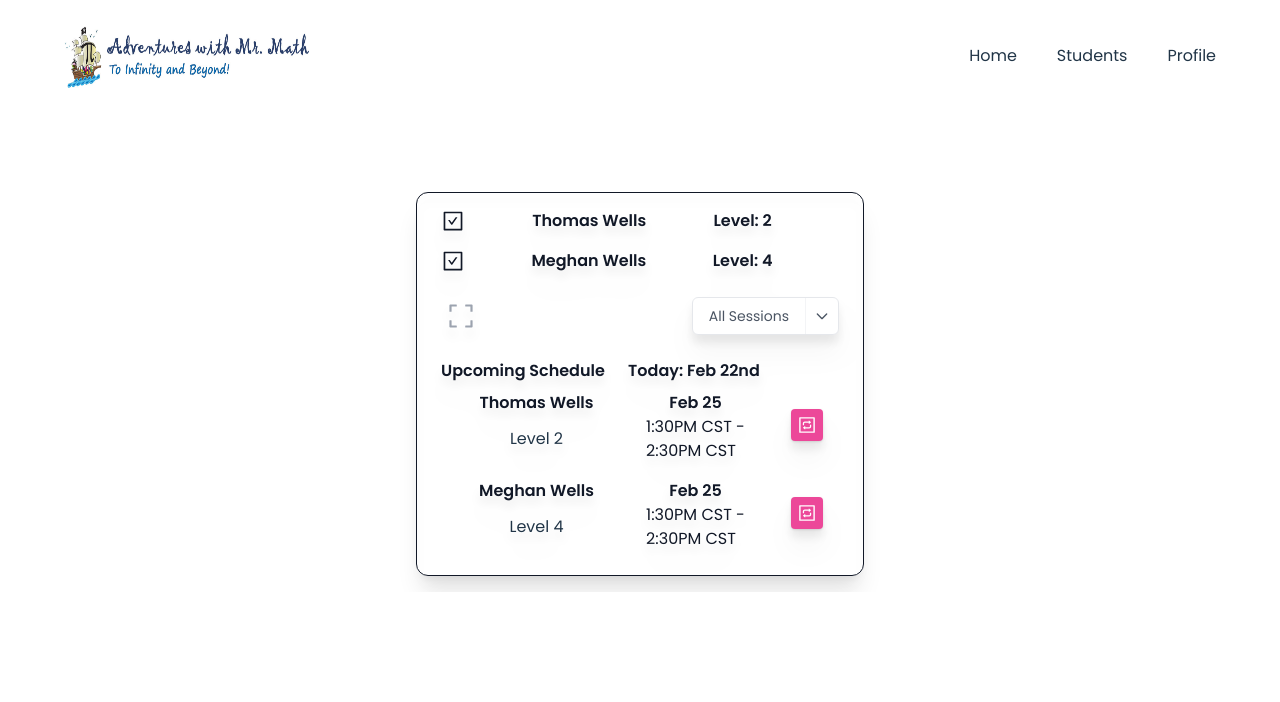
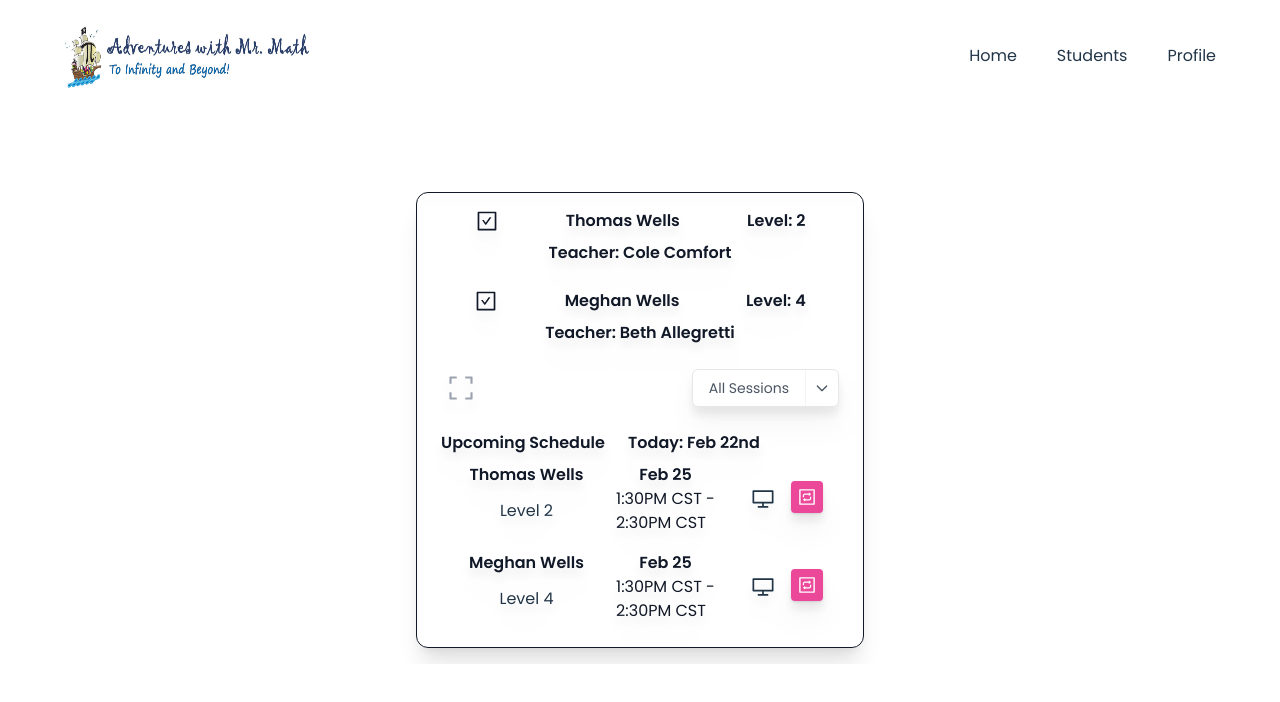
Before and after one commit to dane-dalton/schedule-demo, a React (Vite) app: page / in a window 1280 px wide. Shown: the top 702 px of the page. Built offline with nearby package versions, Linux system fonts and the light colour scheme.

Commit message:
Add MUI Tooltips, add icons indicating virtual vs in person location type, add students teacher

```diff
--- a/package.json
+++ b/package.json
@@ -9,6 +9,9 @@
     "preview": "vite preview"
   },
   "dependencies": {
+    "@emotion/react": "^11.10.6",
+    "@emotion/styled": "^11.10.6",
+    "@mui/material": "^5.11.13",
     "date-fns": "^2.29.3",
     "react": "^18.2.0",
     "react-dom": "^18.2.0",
--- a/src/components/Calendar.jsx
+++ b/src/components/Calendar.jsx
@@ -75,7 +75,7 @@ function Calendar({ students, toggleList, sessionFilterLogic }) {
       {toggleList ? (
         <div>
           {/* Calendar View */}
-          <div className='md:pr-14'>
+          <div>
             <div className='flex items-center'>
               <h2 className='flex-auto font-semibold text-gray-900'>
                 {format(firstDayCurrentMonth, 'MMMM yyyy')}
@@ -157,11 +157,11 @@ function Calendar({ students, toggleList, sessionFilterLogic }) {
               ))}
             </div>
           </div>
-          <section className='mt-12 md:mt-0 md:pl-14'>
+          <section className='mt-12 md:mt-0'>
             <h2 className='font-semibold text-gray-900'>
               Schedule for <time dateTime={format(selectedDay, 'yyy-MM-dd')}>{format(selectedDay, 'MMM dd, yyyy')}</time>
             </h2>
-            <ol>
+            <ol className='mt-2'>
               {checkEmptyDay() ? (
                 students.map(student => (
                   filterSelectedDaySchedule(student).map(session => (
@@ -179,7 +179,7 @@ function Calendar({ students, toggleList, sessionFilterLogic }) {
           </section>
         </div>
       ) : (
-        <div className='md:pr-14'>
+        <div>
           {/* List View */}
           <div className='flex items-center'>
             <h2 className='flex-auto font-semibold text-gray-900'>
@@ -202,12 +202,15 @@ function Calendar({ students, toggleList, sessionFilterLogic }) {
               <AiOutlineRight className='w-5 h-5' aria-hidden='true' />
             </button>
           </div>
-          <section className='mt-4 md:pl-14'>
+          <section className='mt-4'>
             <ol>
               {checkEmptyMonth() ? (
                 students.map(student => (
-                  filterSelectedMonthSchedule(student).map(session => (
-                    <div key={session.sessionId} className='border border-gray-400 text-sm'>
+                  filterSelectedMonthSchedule(student).map((session, sessionIdx) => (
+                    <div
+                      key={session.sessionId}
+                      className='border-b border-gray-200 text-sm'
+                    >
                       <Session
                         student={student}
                         session={session}
--- a/src/components/Schedule.jsx
+++ b/src/components/Schedule.jsx
@@ -15,6 +15,7 @@ import {
   AiOutlineBars,
   AiOutlineCalendar,
 } from 'react-icons/ai'
+import { Tooltip, Box } from '@mui/material'
 
 function Schedule() {
   const [{ students: [...students] }] = parents
@@ -76,7 +77,18 @@ function Schedule() {
               >
                 <span className='sr-only'>Toggle schedule</span>
                 {toggleScheduleView && (
-                  toggleList ? <AiOutlineBars className='w-7 h-7' aria-hidden='true' /> : <AiOutlineCalendar className='w-7 h-7' aria-hidden='true' />
+                  toggleList ?
+                    <Tooltip title="List">
+                      <Box>
+                        <AiOutlineBars className='w-7 h-7' aria-hidden='true' />
+                      </Box>
+                    </Tooltip>
+                    :
+                    <Tooltip title="Calendar">
+                      <Box>
+                        <AiOutlineCalendar className='w-7 h-7' aria-hidden='true' />
+                      </Box>
+                    </Tooltip>
                 )}
               </button>
             </div>
--- a/src/components/Session.jsx
+++ b/src/components/Session.jsx
@@ -2,12 +2,28 @@ import React from 'react'
 import Modal from './RescheduleModal'
 import StudentInfo from './StudentInfo'
 
+import { AiOutlineDesktop, AiOutlineTeam } from 'react-icons/ai'
+import { Tooltip, Box } from '@mui/material'
+
 function Session({ student, session }) {
   return (
     <li
-      className='flex items-center px-4 py-2 space-x-4 group rounded-xl focus-within:bg-gray-100 hover:bg-gray-100'
+      className='flex items-center px-4 py-2 space-x-4 group rounded-xl focus-within:bg-gray-200 hover:bg-gray-200'
     >
       <StudentInfo student={student} session={session} />
+      {(session.locationType == "virtual") ?
+          <Tooltip title='Virtual Class'>
+            <Box>
+              <AiOutlineDesktop className='w-6 h-6' />
+            </Box>
+          </Tooltip>
+          :
+          <Tooltip title='In Person Class'>
+            <Box>
+              <AiOutlineTeam className='w-6 h-6' />
+            </Box>
+          </Tooltip>
+      }
       <Modal student={student} session={session} />
     </li>
   )
--- a/src/components/StudentListAndFilter.jsx
+++ b/src/components/StudentListAndFilter.jsx
@@ -7,6 +7,7 @@ import {
   AiOutlineBorder,
   AiOutlineCheckSquare,
 } from 'react-icons/ai'
+import { Tooltip, Box } from '@mui/material'
 
 function StudentListAndFilter({ student, handleSelectedStudents }) {
   const [toggleCheckBox, setToggleCheckBox] = useState(true)
@@ -20,23 +21,28 @@ function StudentListAndFilter({ student, handleSelectedStudents }) {
       toggleCheckBox ? 'text-gray-900' : 'text-gray-400'
     )}>
       <button
-        className='flex-auto w-full flex justify-between items-center mb-4'
+        className='flex-auto w-full flex flex-col justify-center mb-6'
         onClick={() => {
           handleCheckBoxToggle();
           handleSelectedStudents(toggleCheckBox, student);
         }
         }
       >
-        {
-          toggleCheckBox ?
-            <AiOutlineCheckSquare className='h-6 w-6' /> :
-            <AiOutlineBorder className='h-6 w-6' />
-        }
-        <p className='font-semibold'>{student.name}</p>
-        <section className='flex'>
+        <section className='flex justify-around items-center w-full mb-2'>
+          {
+            toggleCheckBox ?
+              <Tooltip title="Hide Student">
+                <Box>
+                  <AiOutlineCheckSquare className='h-6 w-6' />
+                </Box>
+              </Tooltip>
+              :
+              <AiOutlineBorder className='h-6 w-6' />
+          }
+          <p className='font-semibold'>{student.name}</p>
           <p className='font-semibold'>Level: {student.level}</p>
         </section>
-        <p></p>
+        <p className='font-semibold mx-auto'>Teacher: {student.teacher}</p>
       </button>
     </li>
   )
--- a/src/constants/index.js
+++ b/src/constants/index.js
@@ -10,6 +10,7 @@ export const parents = [
         studentId: 33,
         name: "Thomas Wells",
         level: 2,
+        teacher: "Cole Comfort",
         schedule: [
           {
             sessionId: 1,
@@ -45,7 +46,7 @@ export const parents = [
             sessionType: "contest external",
             level: "CML-4",
             unit: "Meet 2",
-            locationType: "virtual"
+            locationType: "inPerson"
           },
           {
             sessionId: 9,
@@ -71,6 +72,7 @@ export const parents = [
         studentId: 56,
         name: "Meghan Wells",
         level: 4,
+        teacher: "Beth Allegretti",
         schedule: [
           {
             sessionId: 5,
@@ -106,7 +108,7 @@ export const parents = [
             sessionType: "contest external",
             level: "CML-5",
             unit: "Meet 2",
-            locationType: "virtual"
+            locationType: "inPerson"
           },
           {
             sessionId: 11,
```
Also changed, not shown: 1 other file (tests, documents, lock files or other folders).
